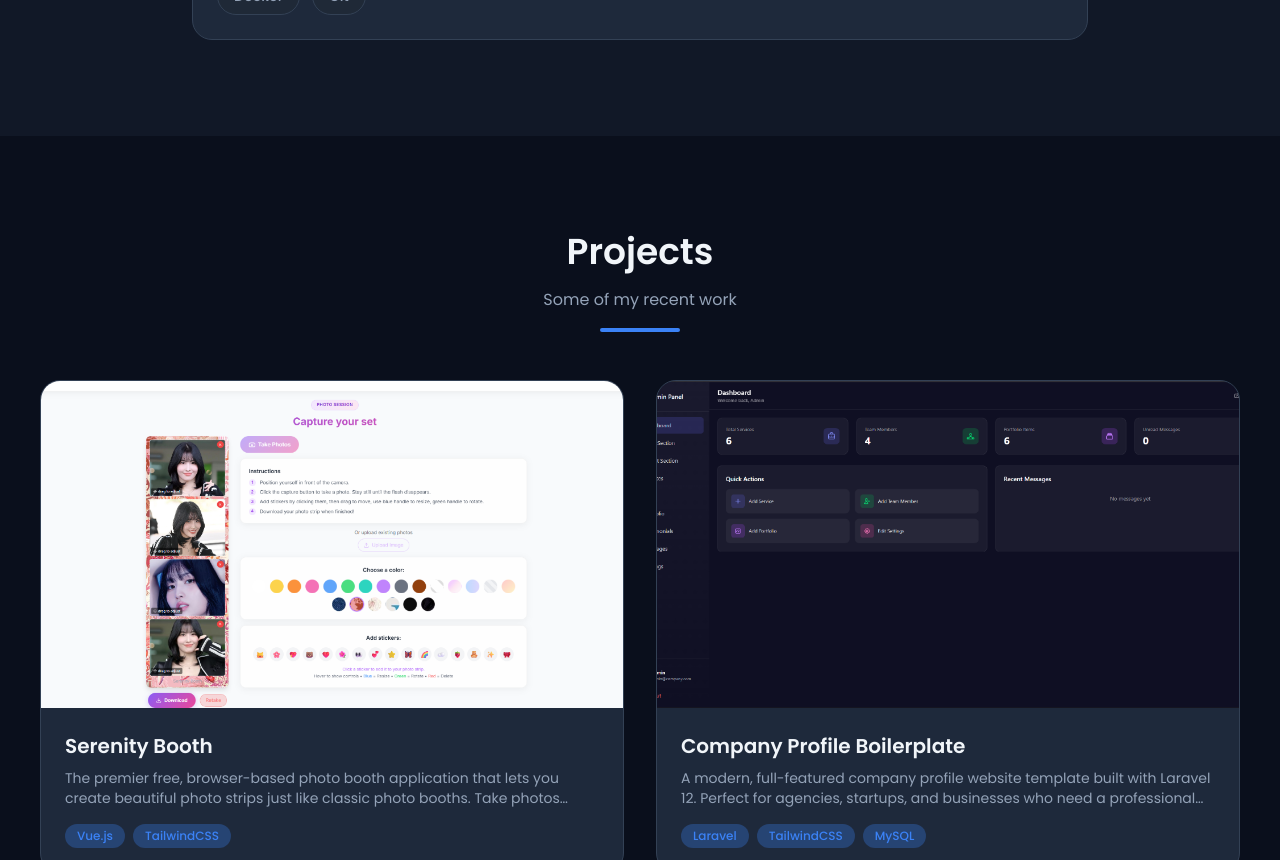
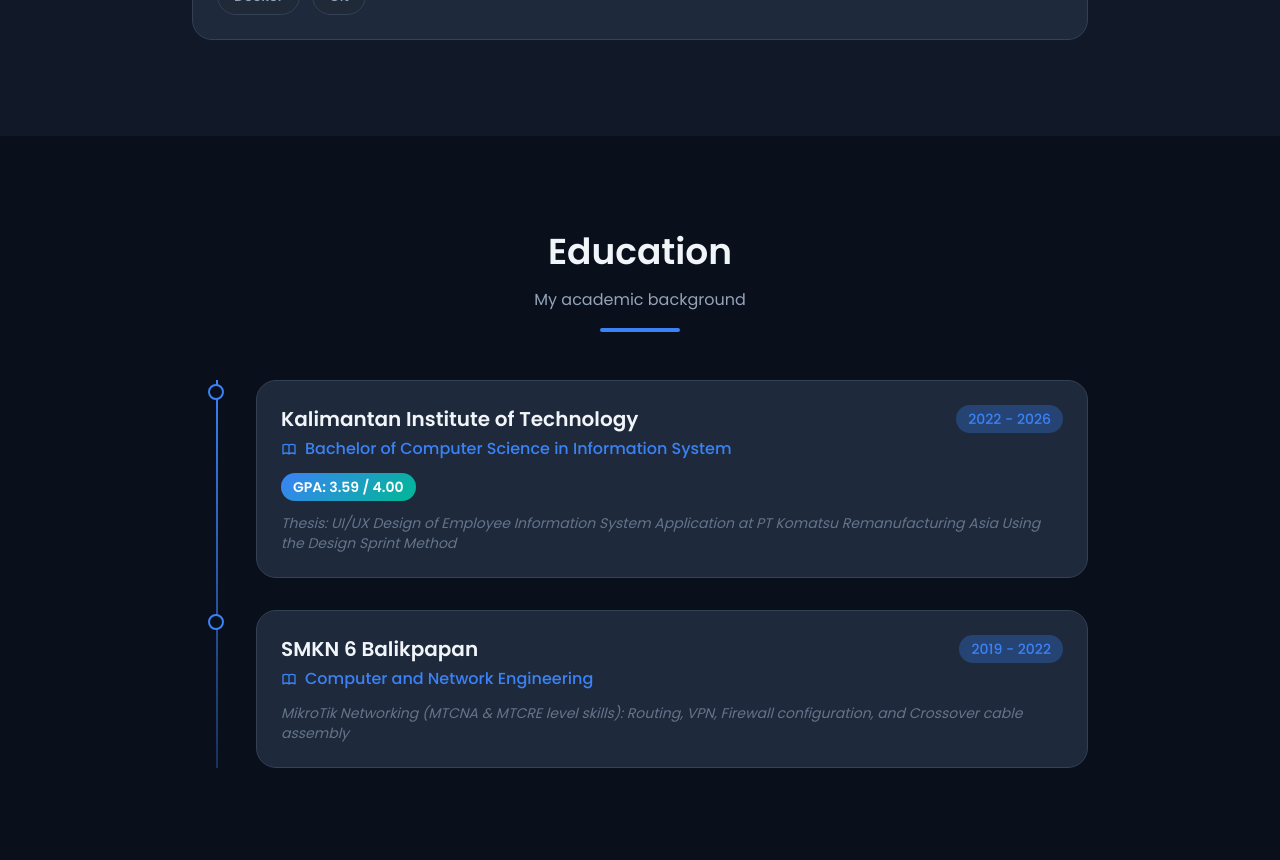
Before and after one commit to jeeexcalibur/personal-portofolio, a Nuxt app: page / in a window 1280 px wide. Shown: the part 1940-2800 px from the top of the page. Built offline with nearby package versions, Linux system fonts and the light colour scheme.

Commit message:
feat: education

```diff
--- a/app/app.vue
+++ b/app/app.vue
@@ -15,8 +15,9 @@
     <main>
       <SectionsHeroSection />
       <SectionsAboutSection />
+      <SectionsEducationSection />
+      <SectionsExperienceSection />
       <SectionsProjectsSection />
-      <SectionsExperienceSection />
       <SectionsContactSection />
     </main>
 
--- a/app/components/Navbar.vue
+++ b/app/components/Navbar.vue
@@ -11,6 +11,7 @@
   { name: 'About', href: '#about' },
   { name: 'Projects', href: '#projects' },
   { name: 'Experience', href: '#experience' },
+  { name: 'Education', href: '#education' },
 ]
 
 const scrollToSection = (href: string) => {
--- /dev/null
+++ b/app/components/sections/EducationSection.vue
@@ -0,0 +1,113 @@
+<script setup lang="ts">
+const education = [
+  {
+    institution: 'Kalimantan Institute of Technology',
+    degree: 'Bachelor of Computer Science in Information System',
+    period: '2022 - 2026',
+    gpa: '3.59 / 4.00',
+    thesis: 'UI/UX Design of Employee Information System Application at PT Komatsu Remanufacturing Asia Using the Design Sprint Method',
+    icon: '🎓'
+  },
+  {
+    institution: 'SMKN 6 Balikpapan',
+    degree: 'Computer and Network Engineering',
+    period: '2019 - 2022',
+    achievement: 'MikroTik Networking (MTCNA & MTCRE level skills): Routing, VPN, Firewall configuration, and Crossover cable assembly',
+    icon: '🎓'
+  }
+]
+</script>
+
+<template>
+  <section id="education" class="section transition-all duration-500" style="background-color: var(--bg-primary);">
+    <div class="section-container">
+      <SectionTitle
+        title="Education"
+        subtitle="My academic background"
+      />
+
+      <!-- Timeline Container -->
+      <div class="max-w-4xl mx-auto relative">
+        <!-- Timeline Line -->
+        <div
+          class="absolute left-4 sm:left-6 top-0 bottom-0 w-0.5 hidden sm:block"
+          style="background: linear-gradient(180deg, var(--accent) 0%, var(--accent-glow) 100%);"
+        ></div>
+
+        <div class="space-y-8">
+          <div
+            v-for="(edu, index) in education"
+            :key="edu.institution"
+            class="relative pl-0 sm:pl-16 animate-slide-up"
+            :style="{ animationDelay: `${index * 150}ms` }"
+          >
+            <!-- Timeline Dot -->
+            <div
+              class="absolute left-2 sm:left-4 top-1 w-4 h-4 rounded-full border-2 hidden sm:block z-10 transition-all duration-300 hover:scale-125"
+              style="background-color: var(--bg-primary); border-color: var(--accent);"
+            ></div>
+
+            <!-- Card -->
+            <div
+              class="card overflow-hidden group hover:translate-x-1 transition-all duration-300"
+            >
+              <div class="p-4 sm:p-6">
+                <!-- Header -->
+                <div class="flex flex-col sm:flex-row sm:items-start sm:justify-between gap-3 mb-3">
+                  <div class="flex items-start gap-4">
+                    <div class="text-2xl sm:hidden">{{ edu.icon }}</div>
+                    <div>
+                      <h3 class="text-lg sm:text-xl font-semibold transition-colors" style="color: var(--text-primary);">
+                        {{ edu.institution }}
+                      </h3>
+                      <div class="flex items-center gap-2 mt-1" style="color: var(--accent);">
+                        <svg class="w-4 h-4" fill="none" stroke="currentColor" viewBox="0 0 24 24">
+                          <path stroke-linecap="round" stroke-linejoin="round" stroke-width="2" d="M12 6.253v13m0-13C10.832 5.477 9.246 5 7.5 5S4.168 5.477 3 6.253v13C4.168 18.477 5.754 18 7.5 18s3.332.477 4.5 1.253m0-13C13.168 5.477 14.754 5 16.5 5c1.747 0 3.332.477 4.5 1.253v13C19.832 18.477 18.247 18 16.5 18c-1.746 0-3.332.477-4.5 1.253" />
+                        </svg>
+                        <span class="font-medium text-sm sm:text-base">{{ edu.degree }}</span>
+                      </div>
+                    </div>
+                  </div>
+                  <span
+                    class="px-3 py-1 text-sm rounded-full font-medium transition-colors shrink-0 self-start"
+                    style="background-color: var(--accent-glow); color: var(--accent);"
+                  >
+                    {{ edu.period }}
+                  </span>
+                </div>
+
+                <!-- GPA Badge (if exists) -->
+                <div v-if="edu.gpa" class="mb-3">
+                  <span
+                    class="inline-block px-3 py-1 text-sm rounded-full font-semibold"
+                    style="background: linear-gradient(135deg, var(--accent) 0%, #00b894 100%); color: white;"
+                  >
+                    GPA: {{ edu.gpa }}
+                  </span>
+                </div>
+
+                <!-- Thesis (if exists) -->
+                <p
+                  v-if="edu.thesis"
+                  class="text-sm italic transition-colors"
+                  style="color: var(--text-muted);"
+                >
+                  Thesis: {{ edu.thesis }}
+                </p>
+
+                <!-- Achievement (if exists) -->
+                <p
+                  v-if="edu.achievement"
+                  class="text-sm italic transition-colors"
+                  style="color: var(--text-muted);"
+                >
+                  {{ edu.achievement }}
+                </p>
+              </div>
+            </div>
+          </div>
+        </div>
+      </div>
+    </div>
+  </section>
+</template>
--- a/app/components/sections/ProjectsSection.vue
+++ b/app/components/sections/ProjectsSection.vue
@@ -33,8 +33,8 @@
     description: 'A modern and elegant website for showcasing cake recipes and facilitating online cake sales. Features recipe management, categorization, a clean browsing interface, cashier system, and asset CRUD functionality. Built with Laravel Filament.',
     image: '/project-sweetelle.png',
     tags: ['Laravel', 'Filament', 'MySQL'],
-    demoUrl: 'https://www.sweetellebakery.com/',
-    repoUrl: 'https://github.com/jeeexcalibur/Sweetelle',
+    demoUrl: 'https://github.com/jeeexcalibur/Sweetelle',
+    repoUrl: '#',
     gradient: 'from-green-500 to-lime-500'
   },
   {
```
